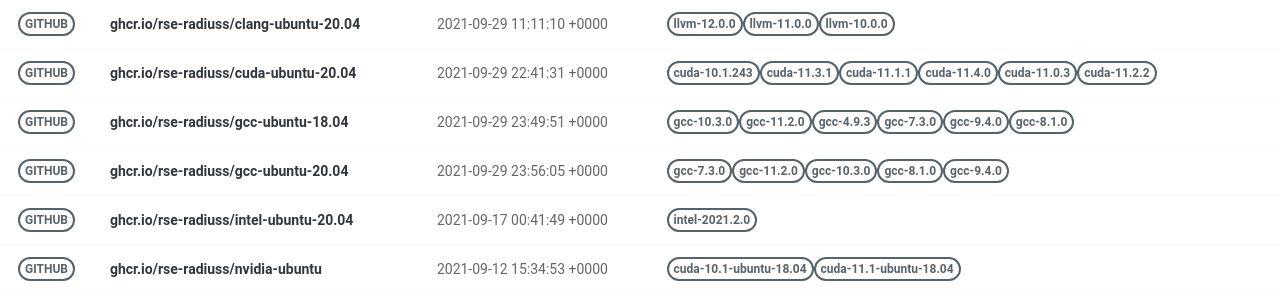
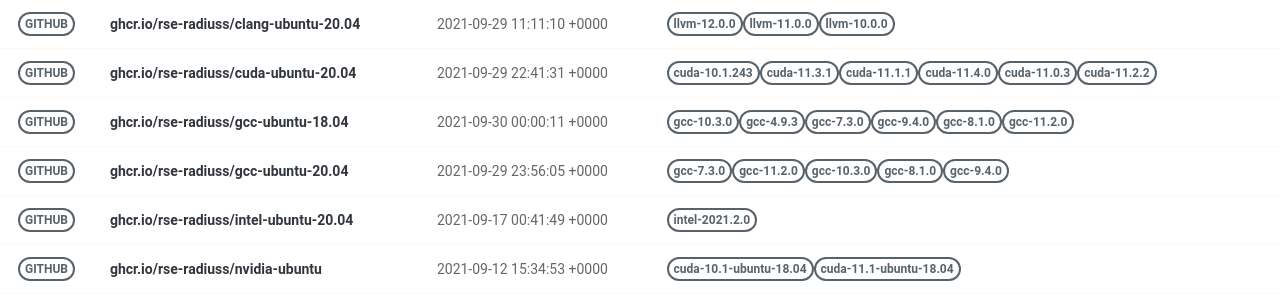
Before and after one commit to rse-ops/docker-images, a Jekyll site: the page built from pages/index.md, in a window 1280 px wide. Shown: the part 179-479 px from the top of the page. Built offline with Jekyll 4.4.1, drawn with Linux system fonts in a browser that asks for light colours; nearby versions of some CDN libraries.

Commit message:
Automated push to update library 2021-09-30

```diff
--- a/_library/ghcr.io-rse-radiuss-gcc-ubuntu-18.04.md
+++ b/_library/ghcr.io-rse-radiuss-gcc-ubuntu-18.04.md
@@ -1,7 +1,7 @@
 ---
 layout: container
 name: ghcr.io/rse-radiuss/gcc-ubuntu-18.04
-updated_at: 2021-09-29 23:49:51.092587
+updated_at: 2021-09-30 00:00:11.876876
 
 
 container_url: https://github.com/orgs/rse-radiuss/packages/container/package/gcc-ubuntu-18.04
@@ -24,5 +21,8 @@ versions:
  - tag: gcc-8.1.0
    dockerfile: https://github.com/rse-radiuss/docker-images/blob/main/ubuntu/gcc/Dockerfile
    manifest: https://crane.ggcr.dev/manifest/ghcr.io/rse-radiuss/gcc-ubuntu-18.04:gcc-8.1.0
+ - tag: gcc-11.2.0
+   dockerfile: https://github.com/rse-radiuss/docker-images/blob/main/ubuntu/gcc/Dockerfile
+   manifest: https://crane.ggcr.dev/manifest/ghcr.io/rse-radiuss/gcc-ubuntu-18.04:gcc-11.2.0
 
 ---
```
Also changed, not shown: other parts of _library/ghcr.io-rse-radiuss-gcc-ubuntu-18.04.md (+0 -3 lines).
